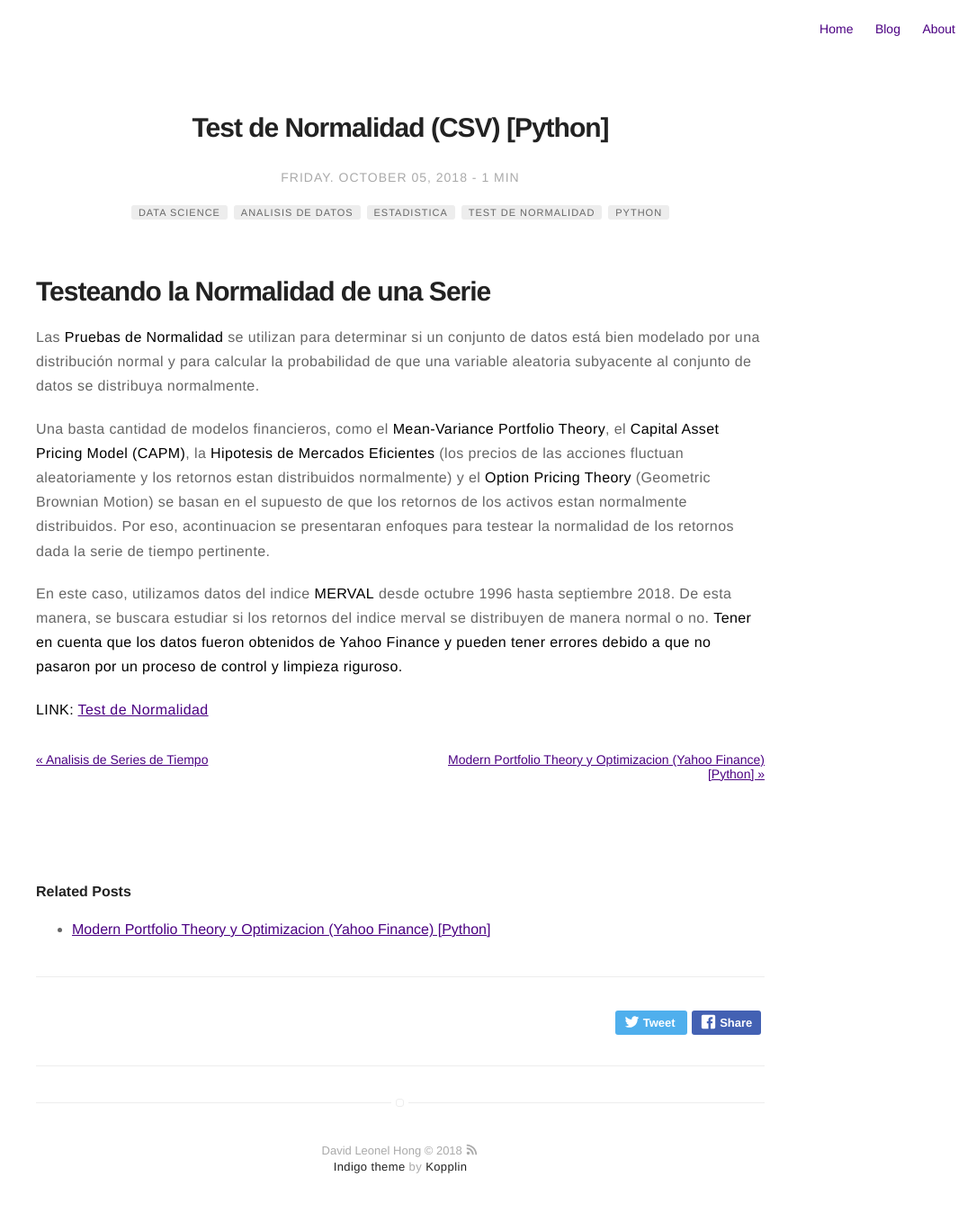
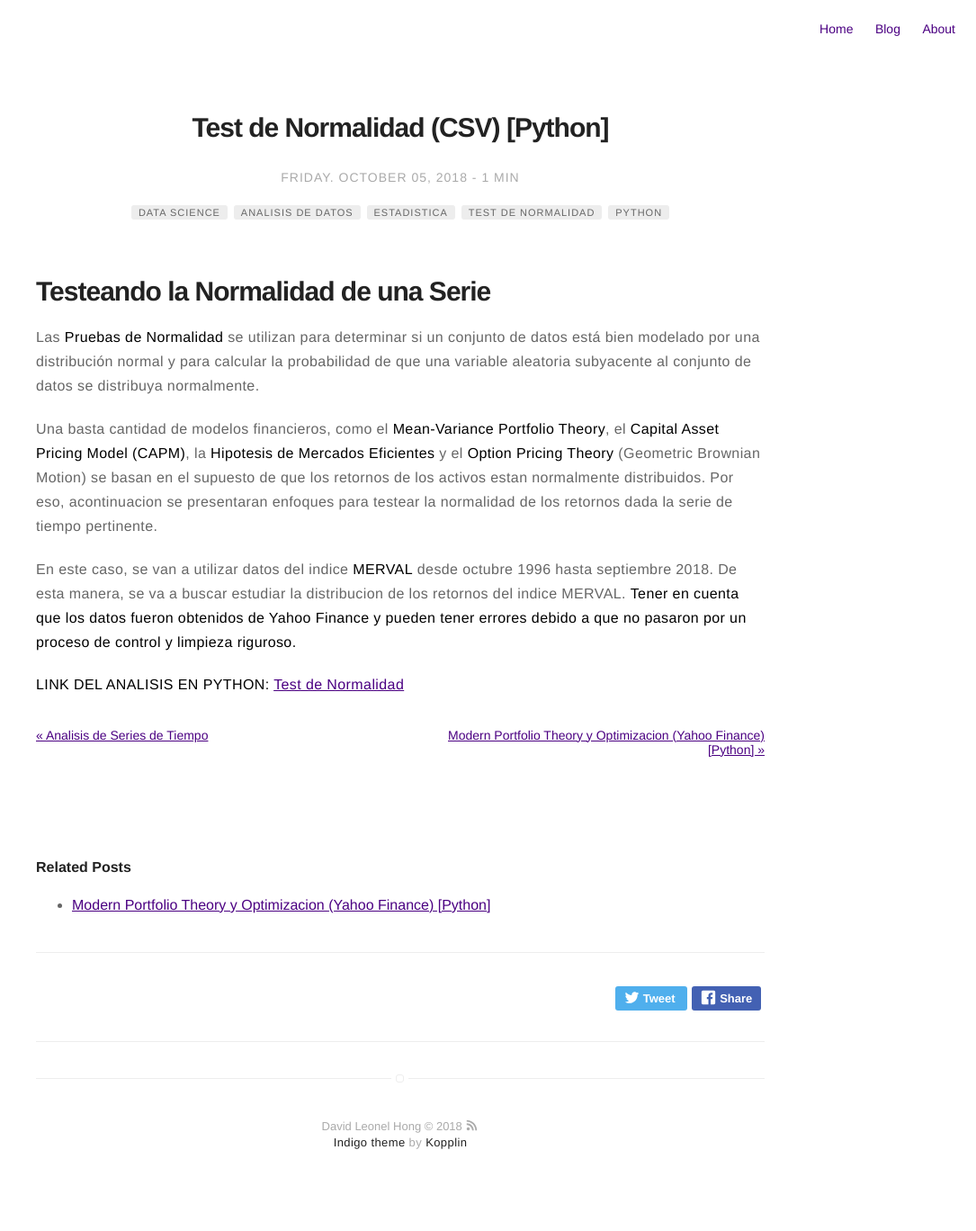
Before and after one commit to davidleonelhong/davidleonelhong.github.io, a Jekyll site: the page built from _posts/2018-10-05-Normality-Test-CSV.md, in a window 1280 px wide. Shown: the whole page at 90% size, without its empty margins (195-1280 px from the left). Built offline with Jekyll 4.4.1, drawn with Linux system fonts in a browser that asks for light colours; a script that is not in the unit is left out; after the commit the page ends 1341 px from its top, so only the background shows below that.

Commit message:
Update 2018-10-05-Normality-Test-CSV.md

```diff
--- a/_posts/2018-10-05-Normality-Test-CSV.md
+++ b/_posts/2018-10-05-Normality-Test-CSV.md
@@ -17,8 +17,8 @@ description: Test de normalidad a un CSV.
 
 Las **Pruebas de Normalidad** se utilizan para determinar si un conjunto de datos está bien modelado por una distribución normal y para calcular la probabilidad de que una variable aleatoria subyacente al conjunto de datos se distribuya normalmente.
 
-Una basta cantidad de modelos financieros, como el **Mean-Variance Portfolio Theory**, el **Capital Asset Pricing Model (CAPM)**, la **Hipotesis de Mercados Eficientes** (los precios de las acciones fluctuan aleatoriamente y los retornos estan distribuidos normalmente) y el **Option Pricing Theory** (Geometric Brownian Motion) se basan en el supuesto de que los retornos de los activos estan normalmente distribuidos. Por eso, acontinuacion se presentaran enfoques para testear la normalidad de los retornos dada la serie de tiempo pertinente.
+Una basta cantidad de modelos financieros, como el **Mean-Variance Portfolio Theory**, el **Capital Asset Pricing Model (CAPM)**, la **Hipotesis de Mercados Eficientes** y el **Option Pricing Theory** (Geometric Brownian Motion) se basan en el supuesto de que los retornos de los activos estan normalmente distribuidos. Por eso, acontinuacion se presentaran enfoques para testear la normalidad de los retornos dada la serie de tiempo pertinente.
 
-En este caso, utilizamos datos del indice **MERVAL** desde octubre 1996 hasta septiembre 2018. De esta manera, se buscara estudiar si los retornos del indice merval se distribuyen de manera normal o no. **Tener en cuenta que los datos fueron obtenidos de Yahoo Finance y pueden tener errores debido a que no pasaron por un proceso de control y limpieza riguroso.**
+En este caso, se van a utilizar datos del indice **MERVAL** desde octubre 1996 hasta septiembre 2018. De esta manera, se va a buscar estudiar la distribucion de los retornos del indice MERVAL. **Tener en cuenta que los datos fueron obtenidos de Yahoo Finance y pueden tener errores debido a que no pasaron por un proceso de control y limpieza riguroso.**
 
-**LINK:** [Test de Normalidad](https://github.com/davidleonelhong/Normality-Test-CSV/blob/master/Normality%20Test%20CSV.ipynb)
+**LINK DEL ANALISIS EN PYTHON:** [Test de Normalidad](https://github.com/davidleonelhong/Normality-Test-CSV/blob/master/Normality%20Test%20CSV.ipynb)
```
